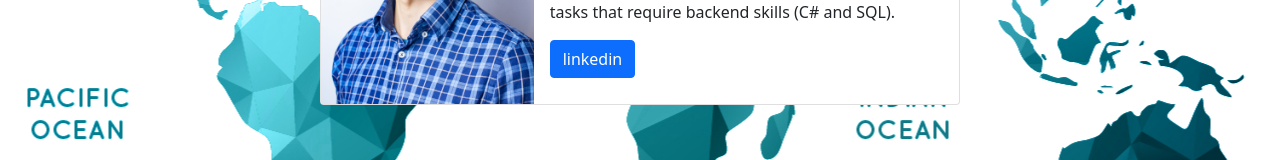
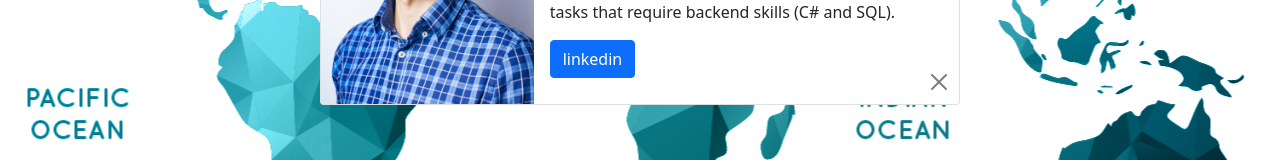
Before and after one commit to szymon-wiergowski/CountriesOfTheWorld, an Angular app: page /about in a window 1280 px wide. Shown: the part 436-596 px from the top of the page. Built offline with nearby package versions, Linux system fonts and the light colour scheme.

Commit message:
clean code

```diff
--- a/angular.json
+++ b/angular.json
@@ -35,7 +35,6 @@
             ],
             "scripts": [
               "node_modules/bootstrap/dist/js/bootstrap.js",
-              "node_modules/jquery/dist/jquery.js"
             ]
           },
           "configurations": {
--- a/src/app/app-routing.module.ts
+++ b/src/app/app-routing.module.ts
@@ -17,6 +17,6 @@ const routes: Routes = [
 
 @NgModule({
   imports: [RouterModule.forRoot(routes)],
-  exports: [RouterModule]
+  exports: [RouterModule],
 })
-export class AppRoutingModule { }
+export class AppRoutingModule {}
--- a/src/app/pages/about/about.component.html
+++ b/src/app/pages/about/about.component.html
@@ -22,5 +22,13 @@
         </div>
       </div>
     </div>
+    <div class="position-absolute bottom-0 end-0 m-2">
+      <button
+        type="button"
+        class="btn-close"
+        routerLink="/start"
+        aria-label="Close"
+      ></button>
+    </div>
   </div>
 </div>
--- a/src/app/pages/countries/countries.component.html
+++ b/src/app/pages/countries/countries.component.html
@@ -27,6 +27,10 @@
     </div>
   </div>
 </div>
-<app-country *ngIf="displayCoutry" [country]="country" (close)="CloseCountryDetails()"></app-country>
+<app-country
+  *ngIf="displayCoutry"
+  [country]="country"
+  (close)="CloseCountryDetails()"
+></app-country>
 <app-loading *ngIf="loading"></app-loading>
 <app-error *ngIf="error" [error]="error"></app-error>
--- a/src/app/pages/countries/countries.component.ts
+++ b/src/app/pages/countries/countries.component.ts
@@ -49,7 +49,7 @@ export class CountriesComponent implements OnInit {
     );
   }
 
-  public StopDisplayLoading(){
+  public StopDisplayLoading() {
     this.loading = false;
   }
 
--- a/src/app/pages/country/country.component.html
+++ b/src/app/pages/country/country.component.html
@@ -17,7 +17,8 @@
       <p class="fw-bold">
         Currencies:
         <span *ngFor="let currency of currencies">
-          <span class="card-text fw-normal">{{ currency.name }}</span>&nbsp;
+          <span class="card-text fw-normal">{{ currency.name }}</span
+          >&nbsp;
         </span>
       </p>
     </div>
--- a/src/app/pages/page-not-found/page-not-found.component.ts
+++ b/src/app/pages/page-not-found/page-not-found.component.ts
@@ -1,14 +1,8 @@
-import { Component, OnInit } from '@angular/core';
+import { Component } from '@angular/core';
 
 @Component({
   selector: 'app-page-not-found',
-  template: '<h1 class="page-not-found text-center text-danger">Page Not Found</h1>',
+  template:
+    '<h1 class="page-not-found text-center text-danger">Page Not Found</h1>',
 })
-export class PageNotFoundComponent implements OnInit {
-
-  constructor() { }
-
-  ngOnInit(): void {
-  }
-
-}
+export class PageNotFoundComponent {}
```
Also changed, not shown: 2 other files (tests, documents, lock files or other folders).
